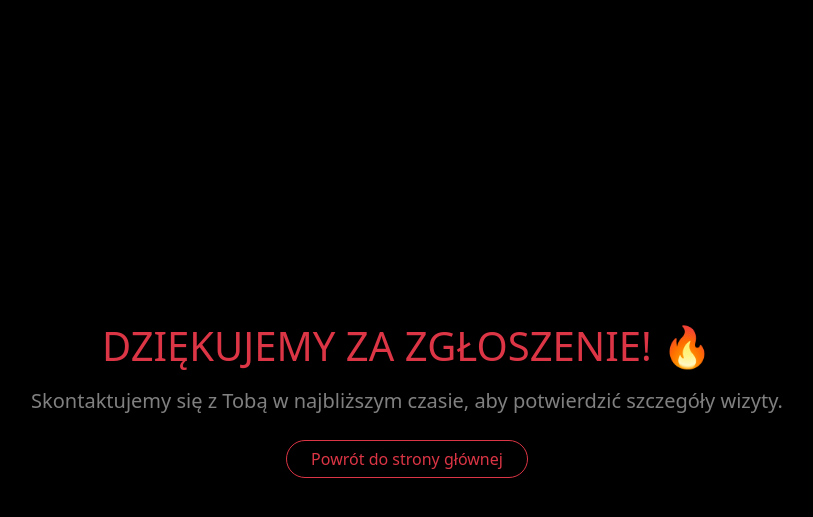
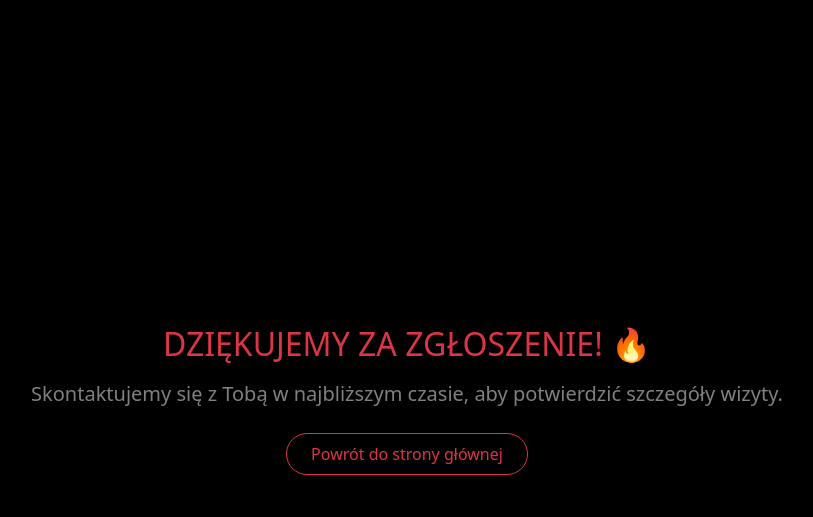
Before and after one commit to faqbotby/detailing-site, a Flask app: page /thanks in a window 1280 px wide. Shown: the top 517 px of the page, without its empty margins (233-1046 px from the left). Run offline with Flask 3, Linux system fonts and the light colour scheme.

Commit message:
Add files via upload

```diff
--- a/main.py
+++ b/main.py
@@ -73,7 +73,14 @@ def join():
     phone = request.form.get('phone')
     car = request.form.get('car')
     service = request.form.get('service')
-    send_telegram_notification(name, phone, car, service)
+
+    # Запускаем отправку сообщения в фоновом потоке, чтобы сайт не зависал
+    threading.Thread(
+        target=send_telegram_notification,
+        args=(name, phone, car, service),
+        daemon=True
+    ).start()
+
     return redirect(url_for('thanks'))
 
 
--- a/templates/thanks.html
+++ b/templates/thanks.html
@@ -2,14 +2,23 @@
 <html lang="pl">
 <head>
     <meta charset="UTF-8">
+    <!-- 1. Этот тег сделает страницу ровной на телефонах -->
+    <meta name="viewport" content="width=device-width, initial-scale=1.0">
+
+    <!-- 2. Эти три тега запретят кэшировать страницу, чтобы сайт больше не "клинило" -->
+    <meta http-equiv="Cache-Control" content="no-cache, no-store, must-revalidate">
+    <meta http-equiv="Pragma" content="no-cache">
+    <meta http-equiv="Expires" content="0">
+
     <title>Dziękujemy!</title>
     <link href="https://cdn.jsdelivr.net/npm/bootstrap@5.3.0/dist/css/bootstrap.min.css" rel="stylesheet">
 </head>
 <body class="bg-black text-white d-flex align-items-center justify-content-center vh-100 text-center">
-    <div>
-        <h1 class="text-danger fw-black mb-3">DZIĘKUJEMY ZA ZGŁOSZENIE! 🔥</h1>
+    <!-- Добавили контейнер, чтобы на узких экранах текст не прилиpal к краям телефона -->
+    <div class="container px-4">
+        <h1 class="text-danger fw-black mb-3 fs-2">DZIĘKUJEMY ZA ZGŁOSZENIE! 🔥</h1>
         <p class="fs-5 text-white-50 mb-4">Skontaktujemy się z Tobą w najbliższym czasie, aby potwierdzić szczegóły wizyty.</p>
-        <a href="/" class="btn btn-outline-danger rounded-pill px-4">Powrót do strony głównej</a>
+        <a href="/" class="btn btn-outline-danger rounded-pill px-4 py-2">Powrót do strony głównej</a>
     </div>
 </body>
 </html>
```
Also changed, not shown: templates/index.html (+18 -6 lines).
